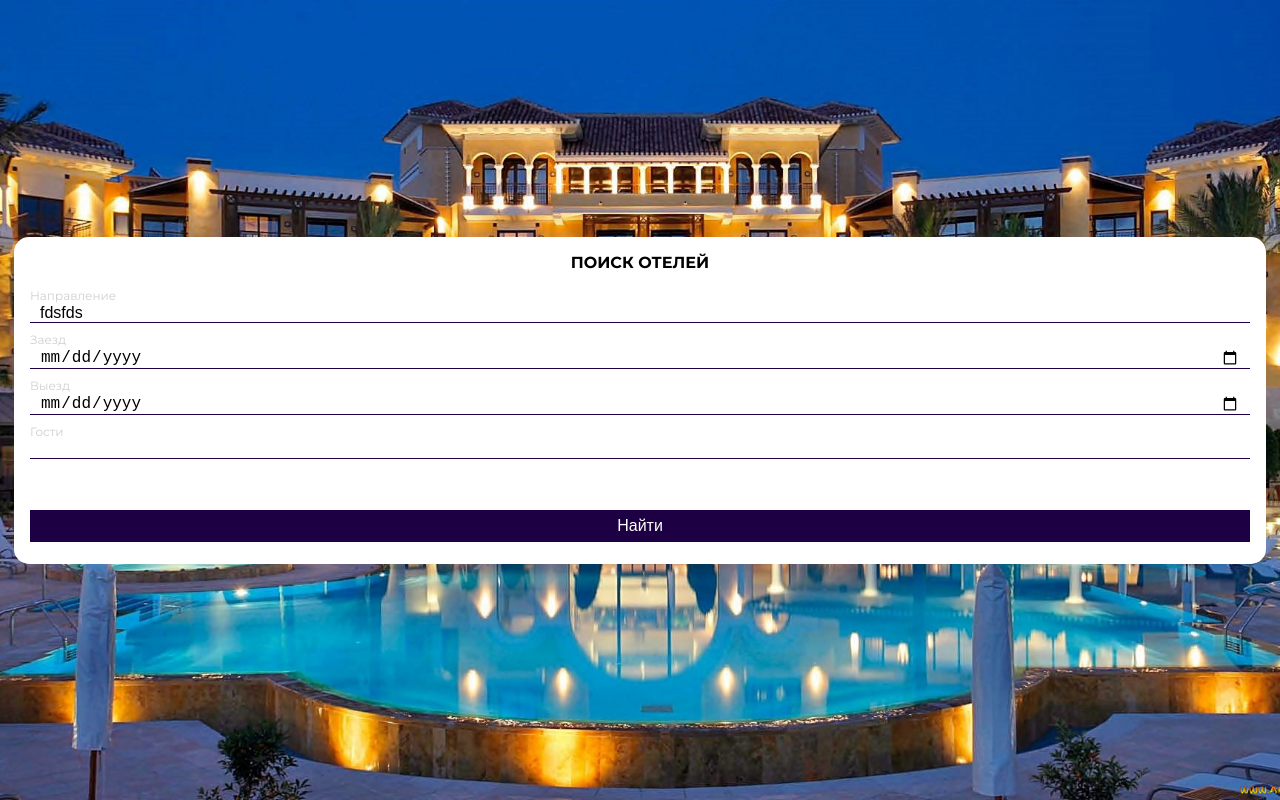
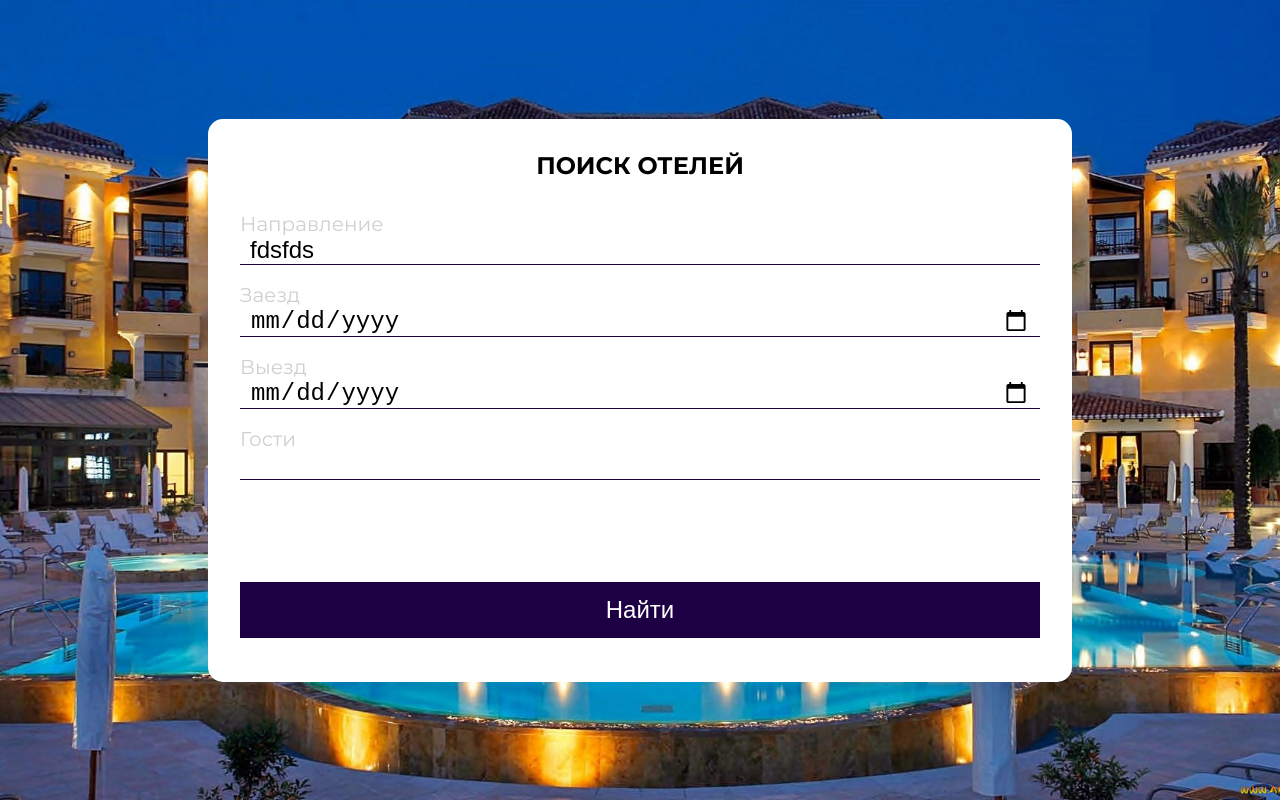
Before and after one commit to FremyXS/Hotel.UI, a React (Create React App) app in the folder hotel.ui/: page / in a window 1280 px wide. Built offline with nearby package versions, Linux system fonts and the light colour scheme.

Commit message:
feat: add pc adaptation

```diff
--- a/hotel.ui/src/components/Button/Button.scss
+++ b/hotel.ui/src/components/Button/Button.scss
@@ -14,3 +14,13 @@
         color: #FFFFFF;
     }
 }
+
+@media screen and (min-width: 800px) {
+    .component-button {
+
+        button {
+            padding: 14px 0;
+            font-size: 24px;
+        }
+    }
+}
--- a/hotel.ui/src/components/Input/Input.scss
+++ b/hotel.ui/src/components/Input/Input.scss
@@ -24,3 +24,15 @@
         color: #CFCFCF;
     }
 }
+
+@media screen and (min-width: 800px){
+    .component-input {
+        input {
+            font-size: 24px;
+        }
+
+        &__label {
+            font-size: 20px;
+        }
+    }
+}
--- a/hotel.ui/src/pages/search-page/SearchPage.scss
+++ b/hotel.ui/src/pages/search-page/SearchPage.scss
@@ -27,12 +27,36 @@
             margin-bottom: 16px;
         }
 
-        .component-input:not(:last-child){
+        .component-input:not(:last-child) {
             margin-bottom: 9px;
         }
 
-        .component-button{
+        .component-button {
             margin-top: 42px;
         }
     }
 }
+
+@media screen and (min-width: 800px) {
+    .search-page {
+        padding: 0 60px;
+
+        &-window {
+            max-width: 800px;
+            padding: 32px 32px 44px;
+
+            &__title {
+                font-size: 24px;
+                margin-bottom: 32px;
+            }
+
+            .component-input:not(:last-child) {
+                margin-bottom: 18px;
+            }
+
+            .component-button {
+                margin-top: 84px;
+            }
+        }
+    }
+}
```
